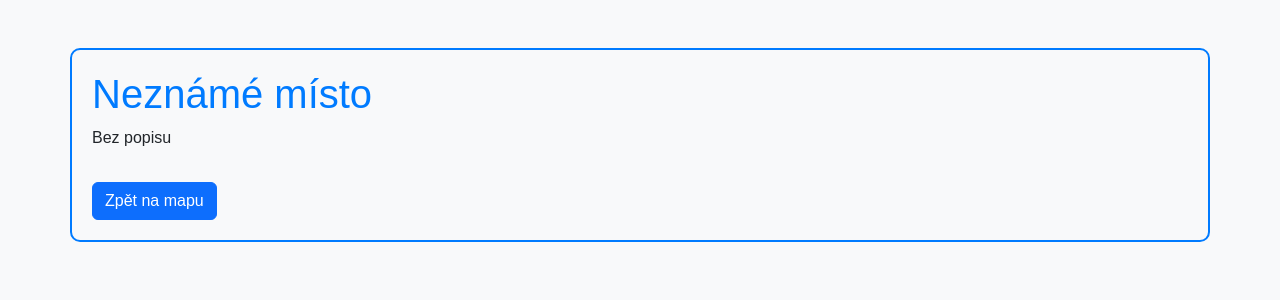
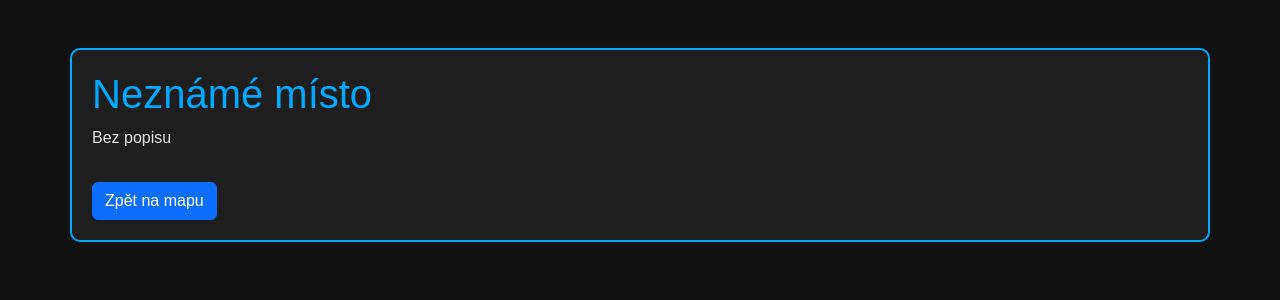
Before and after one commit to iwnl-Maty/rocnikovy-projekt, a Flask app: page /detail in a window 1280 px wide. Shown: the top 300 px of the page. Run offline with Flask 3, Linux system fonts and the light colour scheme.

Commit message:
Verze FINAL

```diff
--- a/app.py
+++ b/app.py
@@ -10,7 +10,8 @@
 def detail():
     name = request.args.get('name', 'Neznámé místo')
     description = request.args.get('description', 'Bez popisu')
-    return render_template('detail.html', name=name, description=description)
+    image = request.args.get('image', '')
+    return render_template('detail.html', name=name, description=description, image=image)
 
 if __name__ == "__main__":
     app.run(debug=True)
--- a/static/css/styles.css
+++ b/static/css/styles.css
@@ -1,32 +1,49 @@
 body {
-    font-family: Arial, sans-serif;
-    background-color: #f8f9fa;
+  font-family: "Arial", sans-serif;
+  background-color: #121212;
+  color: #e0e0e0;
+  margin: 0;
+  padding: 0;
 }
 
 h1 {
-    color: #007bff;
+  color: #00aaff;
 }
 
 #map {
   height: 500px;
   width: 100%;
   border-radius: 10px;
-    border: 2px solid #007bff;
+  border: 2px solid #00aaff;
 }
 
 input[type="text"] {
-    border: 2px solid #007bff;
+  border: 2px solid #00aaff;
   border-radius: 5px;
   padding: 10px;
   margin-bottom: 10px;
+  background-color: #333;
+  color: #fff;
+}
+
+input[type="text"]::placeholder {
+  color: #aaa;
 }
 
 .detail-container {
   margin-top: 20px;
   padding: 20px;
   border-radius: 10px;
-    border: 2px solid #007bff;
-    background-color: #f8f9fa;
+  border: 2px solid #00aaff;
+  background-color: #1e1e1e;
+}
+
+.detail-image {
+  width: 100%;
+  max-width: 500px;
+  height: auto;
+  margin-top: 15px;
+  border-radius: 10px;
 }
 
 @media (max-width: 768px) {
@@ -37,4 +54,8 @@
   h1 {
     font-size: 1.5rem;
   }
+
+  input[type="text"] {
+    padding: 8px;
   }
+}
--- a/templates/detail.html
+++ b/templates/detail.html
@@ -1,11 +1,17 @@
 <!DOCTYPE html>
 <html lang="cs">
   <head>
-    <meta charset="UTF-8">
-    <meta name="viewport" content="width=device-width, initial-scale=1.0">
+    <meta charset="UTF-8" />
+    <meta name="viewport" content="width=device-width, initial-scale=1.0" />
     <title>Detail bodu zájmu</title>
-    <link href="https://cdn.jsdelivr.net/npm/bootstrap@5.3.0/dist/css/bootstrap.min.css" rel="stylesheet">
-    <link rel="stylesheet" href="{{ url_for('static', filename='css/styles.css') }}">
+    <link
+      href="https://cdn.jsdelivr.net/npm/bootstrap@5.3.0/dist/css/bootstrap.min.css"
+      rel="stylesheet"
+    />
+    <link
+      rel="stylesheet"
+      href="{{ url_for('static', filename='css/styles.css') }}"
+    />
   </head>
   <body>
     <div class="container detail-container mt-5">
```
Also changed, not shown: static/js/script.js (+35 -14 lines), templates/index.html (+28 -13 lines), static/images/favicon.png (added), static/images/praded.png (added), static/images/rejviz.png (added), static/images/serak.png (added), static/images/studanka.png (added), 3 other files. Lines whose indentation alone changed are shown as unchanged.
